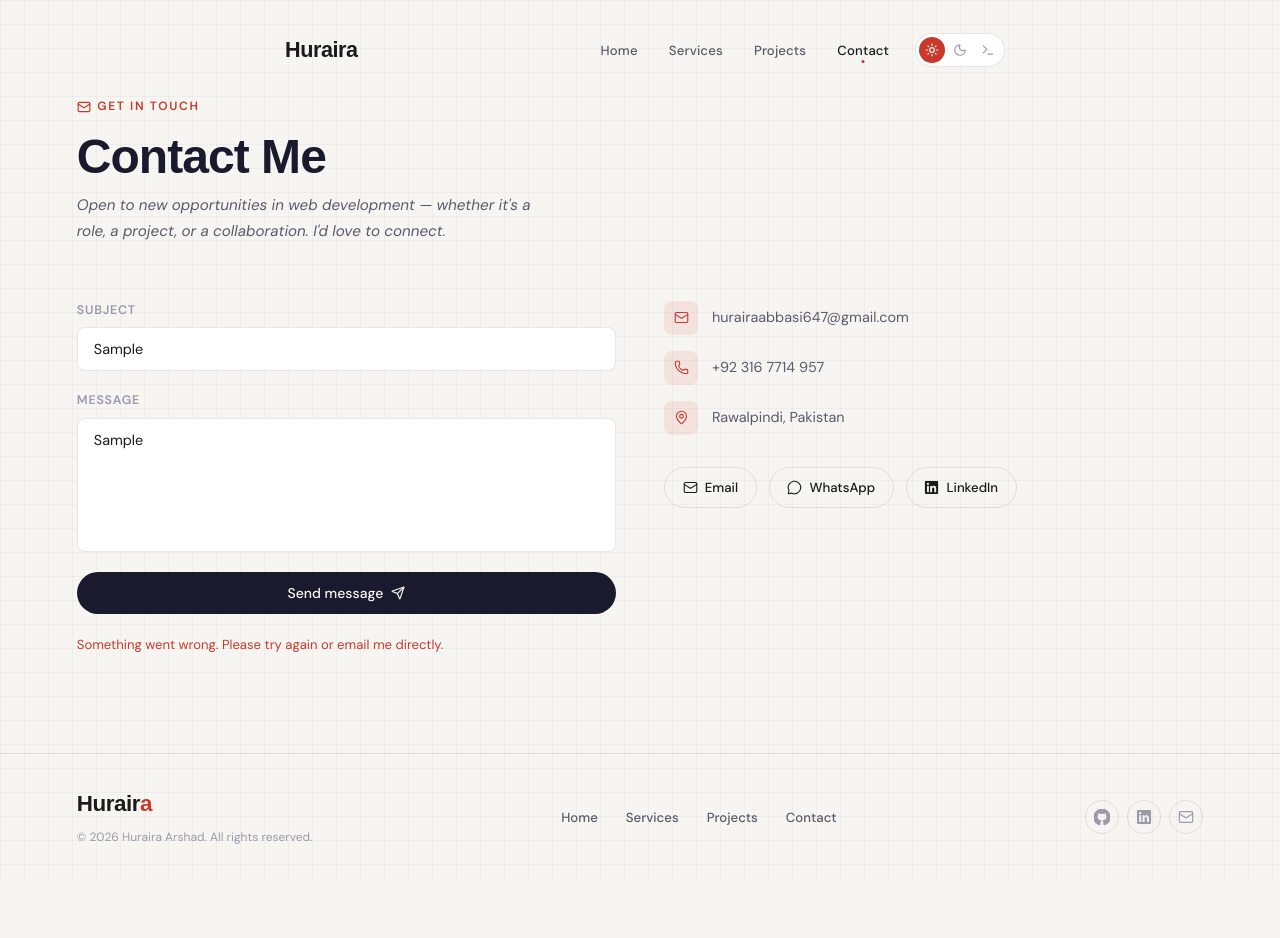
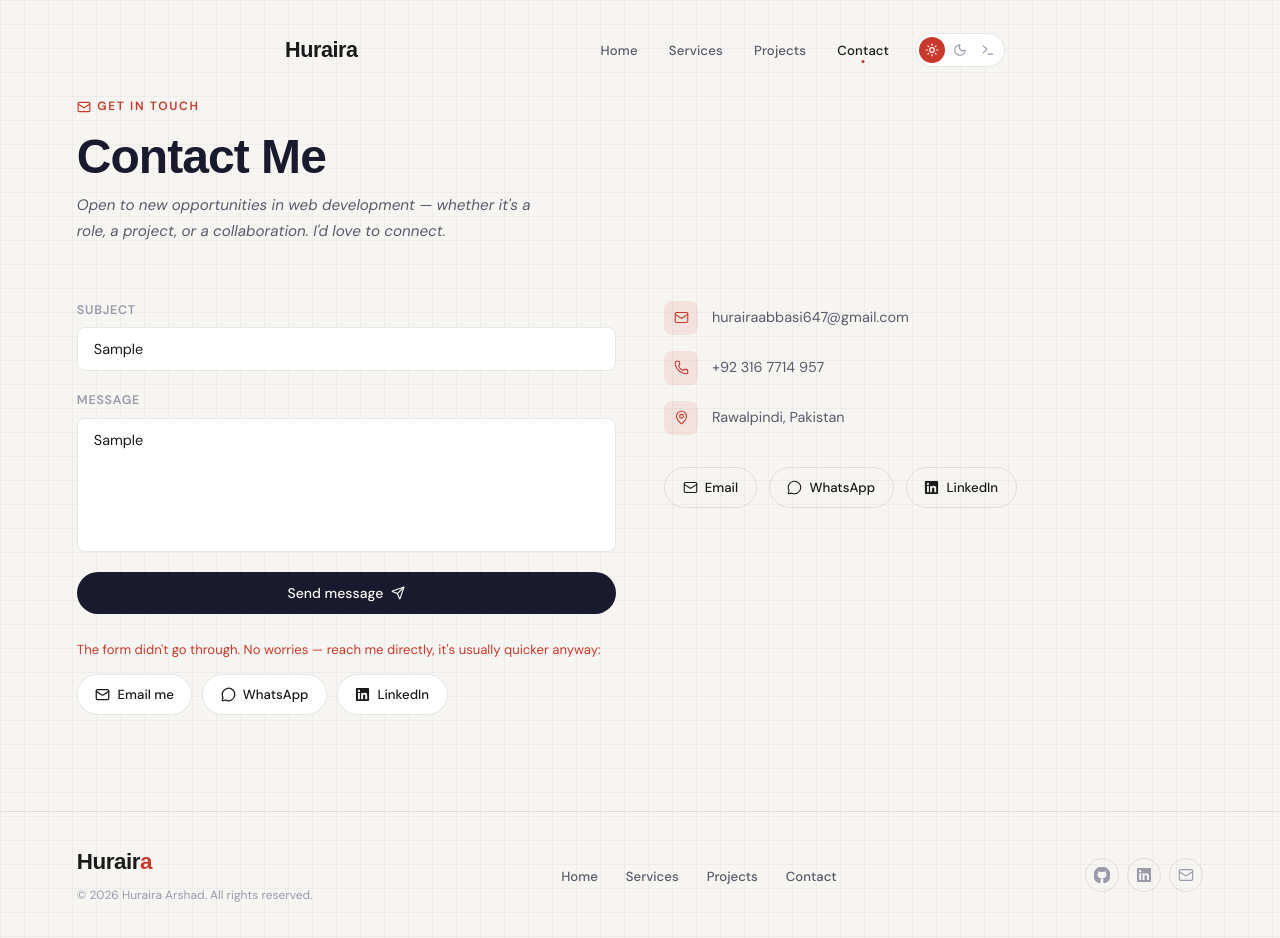
Before and after one commit to Huraira-Arshad-Abbasi/portfolio-website, a React (Vite) app: page /Contact in a window 1280 px wide. Both pictures are taken after typing "Sample", "Sample" into the empty fields and a click on the button "Send message". Before the commit the page ends 880 px from the top, so only its background shows below. Built offline with nearby package versions, Linux system fonts and the light colour scheme.

Commit message:
feat: guide users to email, WhatsApp and LinkedIn when the contact form fails
- Pre-built mailto with the entered subject/message
- Pre-filled wa.me link and direct LinkedIn fallback buttons

```diff
--- a/src/components/Contact.jsx
+++ b/src/components/Contact.jsx
@@ -39,13 +39,25 @@ const contactInfo = [
 ]
 
 export default function Contact() {
-  const [status, setStatus] = useState('idle') // idle | sending | sent | error
+  const [status, setStatus]   = useState('idle')   // idle | sending | sent | error
+  const [fallback, setFallback] = useState(null)   // pre-built direct links
+
+  const guideDirect = (subject, message) => {
+    setFallback({
+      mailto:   `mailto:hurairaabbasi647@gmail.com?subject=${encodeURIComponent(subject)}&body=${encodeURIComponent(message)}`,
+      whatsapp: `https://wa.me/+923167714957?text=${encodeURIComponent(message)}`,
+      linkedin: 'https://linkedin.com/in/huraira-arshad-abbasi/',
+    })
+  }
 
   const handleSubmit = async (e) => {
     e.preventDefault()
+    const form    = e.target
+    const data    = new FormData(form)
+    const subject = data.get('subject') || ''
+    const message = data.get('message') || ''
+
     setStatus('sending')
-    const form = e.target
-    const data = new FormData(form)
 
     try {
       const res = await fetch('https://formspree.io/f/mnnvjnbl', {
@@ -55,12 +67,15 @@ export default function Contact() {
       })
       if (res.ok) {
         setStatus('sent')
+        setFallback(null)
         form.reset()
       } else {
         setStatus('error')
+        guideDirect(subject, message)
       }
     } catch {
       setStatus('error')
+      guideDirect(subject, message)
     }
   }
 
@@ -150,10 +165,37 @@ export default function Contact() {
                 )}
               </button>
 
-              {status === 'error' && (
-                <p className='contact__error'>
-                  Something went wrong. Please try again or email me directly.
-                </p>
+              {status === 'error' && fallback && (
+                <div className='contact__fallback'>
+                  <p className='contact__error'>
+                    The form didn&apos;t go through. No worries — reach me
+                    directly, it&apos;s usually quicker anyway:
+                  </p>
+                  <div className='contact__fallback-links'>
+                    <a className='contact__fallback-btn' href={fallback.mailto}>
+                      <Mail size={15} />
+                      Email me
+                    </a>
+                    <a
+                      className='contact__fallback-btn'
+                      href={fallback.whatsapp}
+                      target='_blank'
+                      rel='noreferrer'
+                    >
+                      <MessageCircle size={15} />
+                      WhatsApp
+                    </a>
+                    <a
+                      className='contact__fallback-btn'
+                      href={fallback.linkedin}
+                      target='_blank'
+                      rel='noreferrer'
+                    >
+                      <FaLinkedin size={15} />
+                      LinkedIn
+                    </a>
+                  </div>
+                </div>
               )}
             </form>
           )}
--- a/src/css/contact.css
+++ b/src/css/contact.css
@@ -120,6 +120,45 @@
   margin: 0;
 }
 
+/* Direct-contact fallback shown when the form fails */
+.contact__fallback {
+  display: flex;
+  flex-direction: column;
+  gap: 0.75rem;
+  padding-top: 0.35rem;
+}
+
+.contact__fallback-links {
+  display: flex;
+  flex-wrap: wrap;
+  gap: 0.6rem;
+}
+
+.contact__fallback-btn {
+  display: inline-flex;
+  align-items: center;
+  gap: 0.45rem;
+  padding: 0.55rem 1.1rem;
+  font-family: var(--font-body);
+  font-size: 0.825rem;
+  font-weight: 500;
+  color: var(--text);
+  border: 1px solid var(--border);
+  border-radius: var(--radius-full);
+  background: var(--bg-elevated);
+  text-decoration: none;
+  transition:
+    border-color 0.2s ease,
+    color        0.2s ease,
+    transform    0.15s ease;
+}
+
+.contact__fallback-btn:hover {
+  border-color: var(--border-strong);
+  color: var(--primary);
+  transform: translateY(-1px);
+}
+
 /* Success state */
 .contact__success {
   display: flex;
```
